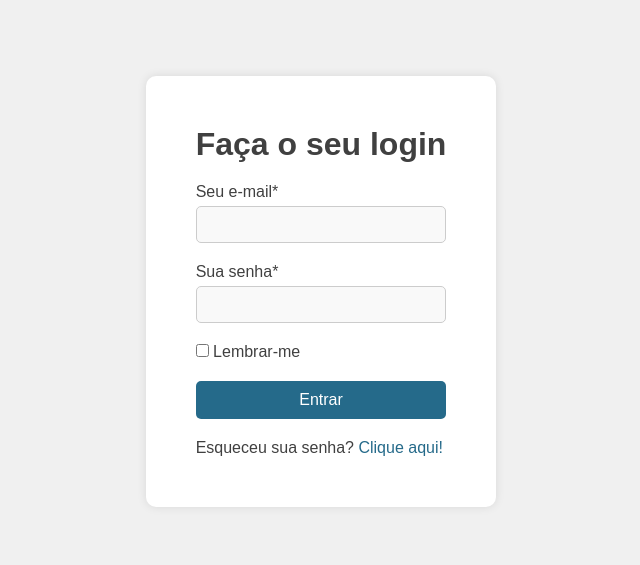
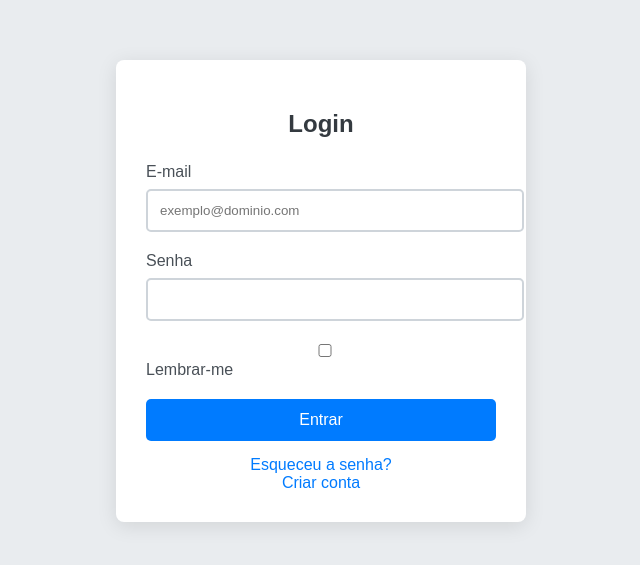
Before and after one commit to pedrohpiri/formul-rio-de-login, a plain HTML site: page index.html in a window 1280 px wide. Shown: the part 109-674 px from the top of the page, without its empty margins (319-959 px from the left). Drawn offline with Linux system fonts and the light colour scheme.

Commit message:
alteração em todo projeto

```diff
--- a/index.html
+++ b/index.html
@@ -1,31 +1,37 @@
 <!DOCTYPE html>
-<html lang="pt">
+<html lang="pt-BR">
 <head>
     <meta charset="UTF-8">
     <meta name="viewport" content="width=device-width, initial-scale=1.0">
-    <title>Página de Login</title>
-    <link rel="stylesheet" href="style.css">
+    <title>Login</title>
+    <link rel="stylesheet" href="styles.css">
 </head>
 <body>
-    <form action="">
-        <h1>Faça o seu login</h1>
-        <div class="campo-input">
-            <label for="email">Seu e-mail*</label>
-            <input type="email" id="email" required />
+    <div class="login-container">
+        <form class="login-form" action="/login" method="POST" id="loginForm">
+            <h2>Login</h2>
+            <div class="form-group">
+                <label for="email">E-mail</label>
+                <input type="email" id="email" name="email" placeholder="exemplo@dominio.com" required>
+                <span class="error-message" id="emailError"></span>
             </div>
-        <div class="campo-input">
-            <label for="password">Sua senha*</label>
-            <input type="password" id="password" required />
+            <div class="form-group">
+                <label for="senha">Senha</label>
+                <input type="password" id="senha" name="senha" required>
+                <span class="error-message" id="senhaError"></span>
             </div>
-        <div class="lembrar-me">
-            <input type="checkbox" id="lembrar">
+            <div class="form-group">
+                <input type="checkbox" id="lembrar" name="lembrar">
                 <label for="lembrar">Lembrar-me</label>
             </div>
             <button type="submit">Entrar</button>
-        <p>
-            Esqueceu sua senha?
-            <a href="#">Clique aqui!</a>
-        </p>
+            <div class="footer">
+                <a href="#">Esqueceu a senha?</a>
+                <br>
+                <a href="#">Criar conta</a>
+            </div>
         </form>
+    </div>
+    <script src="script.js"></script>
 </body>
 </html>
--- /dev/null
+++ b/script.js
@@ -0,0 +1,54 @@
+document.addEventListener("DOMContentLoaded", function () {
+    const loginForm = document.getElementById("loginForm");
+    const emailInput = document.getElementById("email");
+    const senhaInput = document.getElementById("senha");
+    const emailError = document.getElementById("emailError");
+    const senhaError = document.getElementById("senhaError");
+
+    // Função para validar o formulário
+    function validateForm() {
+        let isValid = true;
+
+        // Limpar mensagens de erro anteriores
+        emailError.textContent = "";
+        senhaError.textContent = "";
+
+        // Validar e-mail
+        const emailValue = emailInput.value.trim();
+        const emailPattern = /^[^\s@]+@[^\s@]+\.[^\s@]+$/; // Regex para validar e-mail
+        if (!emailValue) {
+            emailError.textContent = "O e-mail é obrigatório.";
+            isValid = false;
+        } else if (!emailPattern.test(emailValue)) {
+            emailError.textContent = "Por favor, insira um e-mail válido.";
+            isValid = false;
+        }
+
+        // Validar senha
+        const senhaValue = senhaInput.value.trim();
+        if (!senhaValue) {
+            senhaError.textContent = "A senha é obrigatória.";
+            isValid = false;
+        } else if (senhaValue.length < 6) {
+            senhaError.textContent = "A senha deve ter pelo menos 6 caracteres.";
+            isValid = false;
+        }
+
+        return isValid;
+    }
+
+    // Evento de envio do formulário
+    loginForm.addEventListener("submit", function (event) {
+        event.preventDefault(); // Impede o envio padrão do formulário
+
+        if (validateForm()) {
+            // Aqui você pode enviar os dados para o servidor
+            // Exemplo de um pedido de login (simulação)
+            console.log("Formulário enviado com sucesso!");
+            // Adicione lógica para enviar os dados via AJAX ou Fetch API, se necessário
+
+            // Exibir mensagem de sucesso ou redirecionar o usuário
+            alert("Login realizado com sucesso!");
+        }
+    });
+});
--- /dev/null
+++ b/styles.css
@@ -0,0 +1,86 @@
+body {
+    font-family: Arial, sans-serif;
+    background-color: #e9ecef;
+    display: flex;
+    justify-content: center;
+    align-items: center;
+    height: 100vh;
+    margin: 0;
+}
+
+.login-container {
+    background-color: #ffffff;
+    padding: 30px;
+    border-radius: 8px;
+    box-shadow: 0 4px 20px rgba(0, 0, 0, 0.1);
+    width: 350px;
+}
+
+.login-form h2 {
+    margin-bottom: 25px;
+    text-align: center;
+    color: #343a40;
+}
+
+.form-group {
+    margin-bottom: 20px;
+}
+
+.form-group label {
+    display: block;
+    margin-bottom: 8px;
+    color: #495057;
+}
+
+.form-group input {
+    width: 100%;
+    padding: 12px;
+    border: 2px solid #ced4da;
+    border-radius: 5px;
+    transition: border-color 0.3s, box-shadow 0.3s;
+}
+
+.form-group input:focus {
+    border-color: #007bff;
+    box-shadow: 0 0 5px rgba(0, 123, 255, 0.5);
+    outline: none;
+}
+
+.error-message {
+    color: #dc3545;
+    font-size: 12px;
+    margin-top: 5px;
+}
+
+button {
+    width: 100%;
+    padding: 12px;
+    background-color: #007bff;
+    color: #ffffff;
+    border: none;
+    border-radius: 5px;
+    cursor: pointer;
+    font-size: 16px;
+    transition: background-color 0.3s, transform 0.2s;
+}
+
+button:hover {
+    background-color: #0056b3;
+    transform: translateY(-1px);
+}
+
+.footer {
+    text-align: center;
+    margin-top: 15px;
+}
+
+.footer a {
+    text-decoration: none;
+    color: #007bff;
+    transition: color 0.3s;
+}
+
+.footer a:hover {
+    color: #0056b3;
+    text-decoration: underline;
+}
```
Lines whose indentation alone changed are shown as unchanged.
